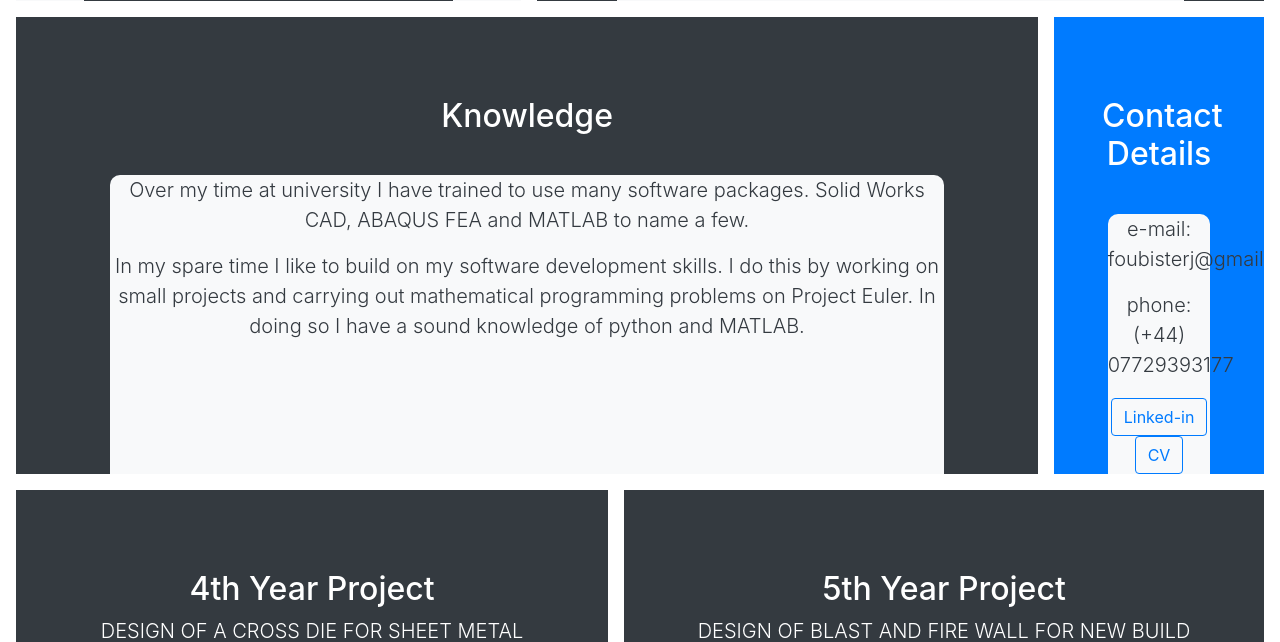
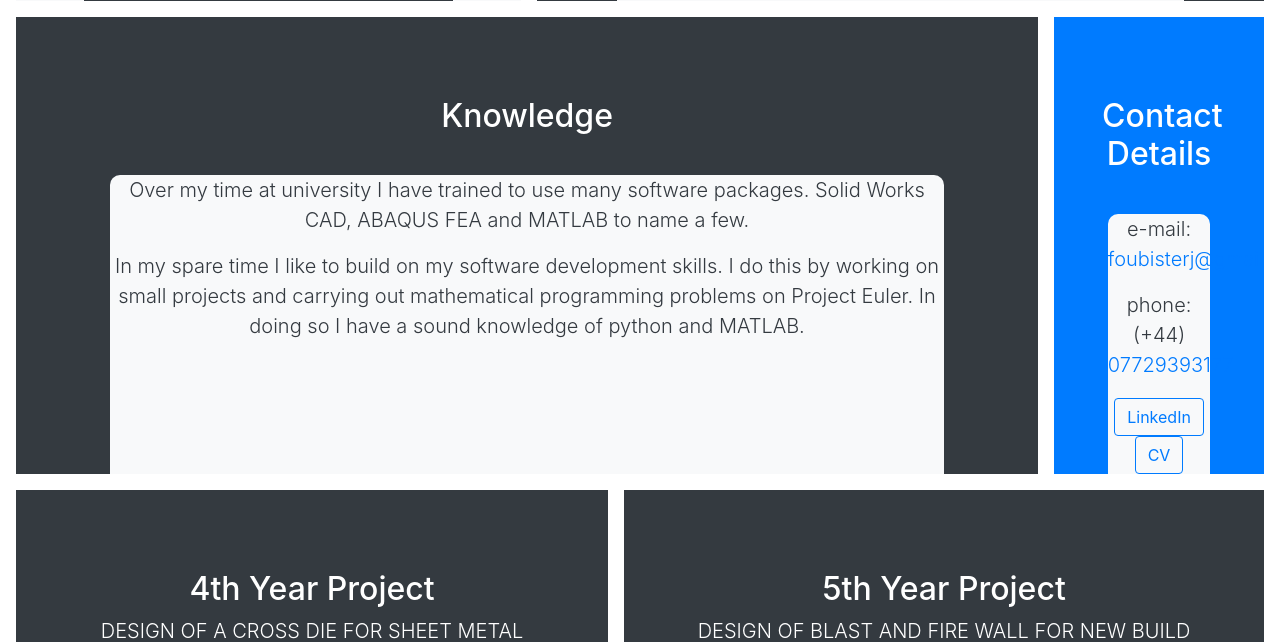
Before and after one commit to jamiefoub/jamiefoub_PortfolioSite, a Django app: page / in a window 1280 px wide. Shown: the part 1854-2496 px from the top of the page. Run offline with Django 3.2, Linux system fonts and the light colour scheme; some libraries are stand-ins or nearby versions.

Commit message:
changes to page

```diff
--- a/mywebsite/base/templates/base/home.html
+++ b/mywebsite/base/templates/base/home.html
@@ -34,9 +34,9 @@
 
     <div class="position-relative overflow-hidden p-3 p-md-5 m-md-3 text-center bg-light border border-primary">
         <div class="col-md-5 p-lg-5 mx-auto my-5">
-          <h1 class="display-4 font-weight-normal">Hi I'm Jamie Foubister</h1>
-          <p class="lead font-weight-normal">A University Of Aberdeen Mechanical Engineering Graduate: <span class="text-primary">Actively Seeking Work</span></p>
-          <a class="btn btn-outline-primary" href="https://www.linkedin.com/in/jamie-foubister-690017153/">Linked-in</a>
+          <h1 class="display-4 font-weight-normal">Hi, I'm Jamie Foubister</h1>
+          <p class="lead font-weight-normal">A University of Aberdeen Mechanical Engineering Graduate: <span class="text-primary">Actively Seeking Work</span></p>
+          <a class="btn btn-outline-primary" href="https://www.linkedin.com/in/jamie-foubister-690017153/">LinkedIn</a>
           <a class="btn btn-outline-primary" href="{% static 'extra/Jamie_Foubister_2021_CV.pdf' %}">CV</a>
         </div>
         <div class="product-device d-none d-md-block"><img class="#" src="{% static 'images/Jamie_Foubister_Header.png' %}"></div>
@@ -103,13 +103,13 @@
             <div class="bg-light box-shadow mx-auto para-main" style="width: 90%; height: 100%; border-radius: 10px 10px 0 0;">
 
                 <p class="lead text-center">
-                    e-mail: foubisterj@gmail.com
+                    e-mail: <span class="text-primary">foubisterj@gmail.com</span>
                 </p>
                 <p class="lead text-center">
-                    phone: (+44) 07729393177
+                    phone: (+44) <span class="text-primary">07729393177</span>
                 </p>
                 <div class="text-center" style="padding-top: 2%;">
-                    <a class="btn btn-outline-primary" href="https://www.linkedin.com/in/jamie-foubister-690017153/">Linked-in</a>
+                    <a class="btn btn-outline-primary" href="https://www.linkedin.com/in/jamie-foubister-690017153/">LinkedIn</a>
                     <a class="btn btn-outline-primary" href="{% static 'extra/Jamie_Foubister_2021_CV.pdf' %}">CV</a>
                 </div>
             </div>
@@ -135,7 +135,7 @@
                         <img class="" src="{% static 'images/Cross_Die_Render_1.jpeg' %}" alt="First slide">
                     </div>
                     <div class="carousel-item">
-                        <img class="" style="height: 480px;" src="{% static 'images/Cross_Die_ABAQUS.gif' %}" alt="Second slide">
+                        <img class="" src="{% static 'images/Cross_Die_ABAQUS.gif' %}" alt="Second slide">
                     </div>
                 </div>
 
```
